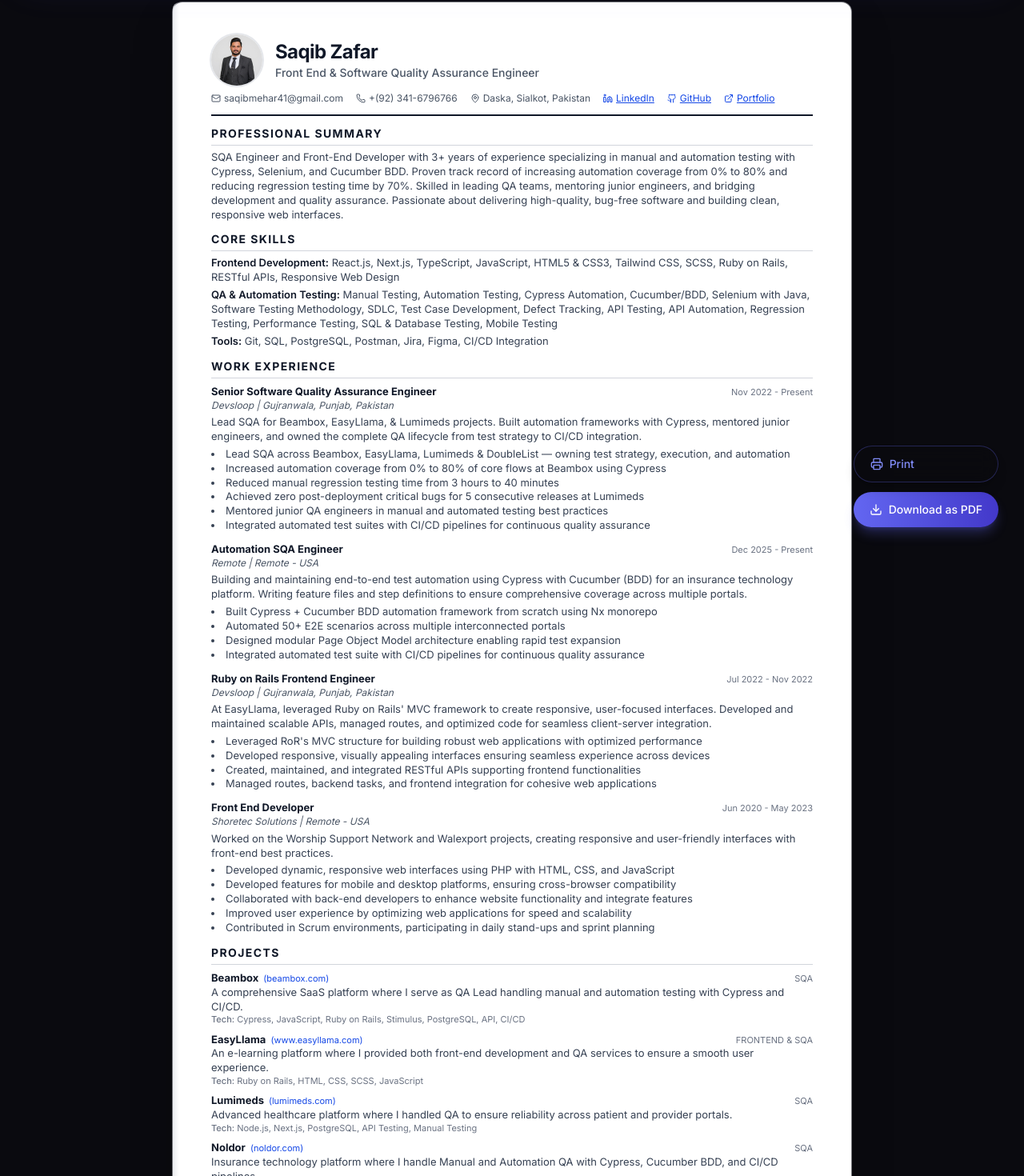
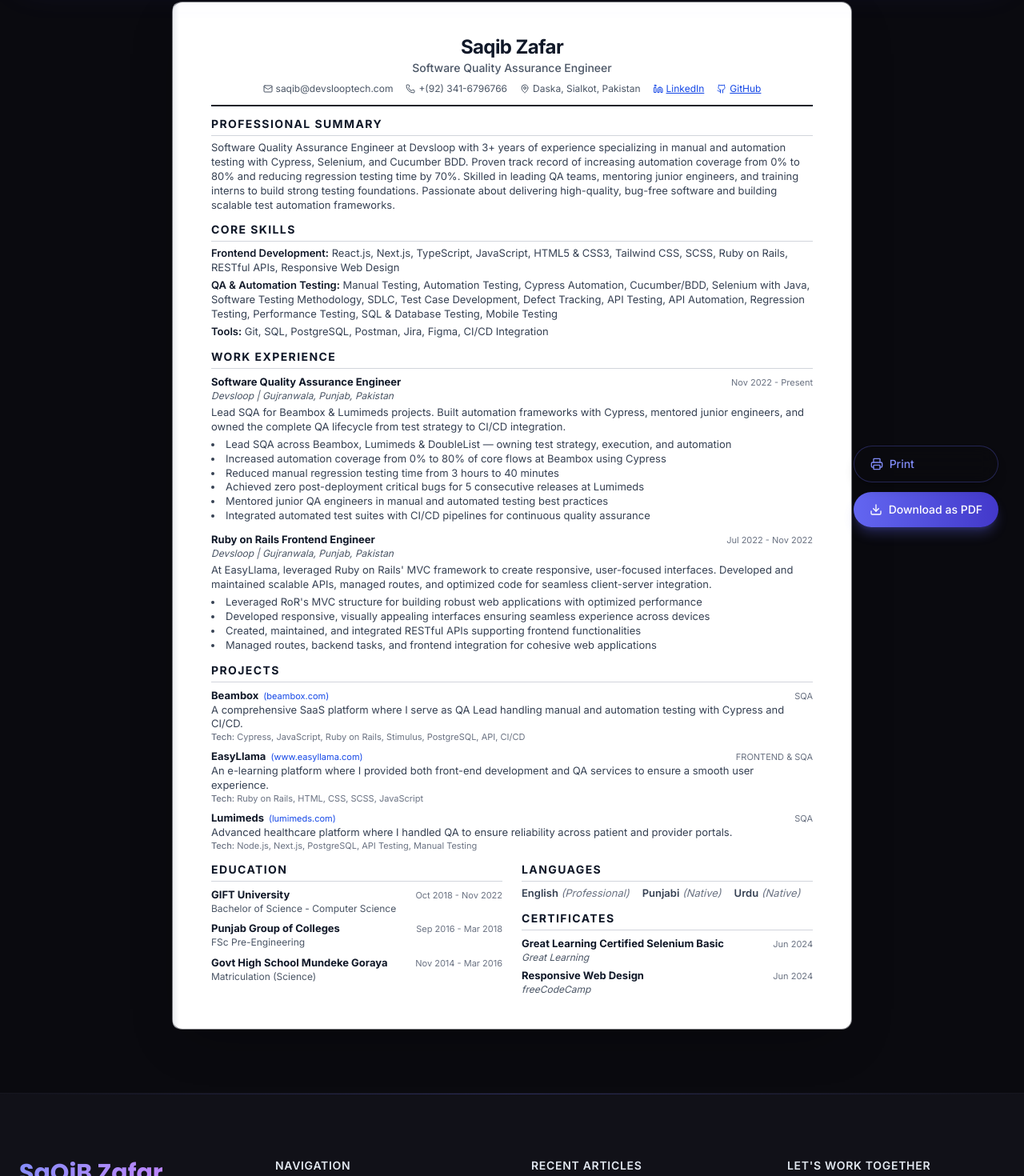
Before and after one commit to saqi21/saqib-portfolio, a Next.js app: page /resume in a window 1280 px wide. Shown: the part 109-1579 px from the top of the page at 80% size. Built offline with nearby package versions, Linux system fonts and the light colour scheme.

Commit message:
devsloop resume

```diff
--- a/app/resume/page.tsx
+++ b/app/resume/page.tsx
@@ -1,12 +1,10 @@
 import type { Metadata } from "next";
-import Image from "next/image";
 import {
   Mail,
   Phone,
   MapPin,
   Github,
   Linkedin,
-  ExternalLink,
 } from "lucide-react";
 import { personalInfo } from "@/data/personal";
 import {
@@ -16,7 +14,6 @@ import {
   languages,
 } from "@/data/experience";
 import { works } from "@/data/works";
-import { basePath } from "@/lib/constants";
 import PrintButton from "./PrintButton";
 
 export const metadata: Metadata = {
@@ -82,28 +79,17 @@ export default function ResumePage() {
           <div className="pointer-events-none absolute inset-y-0 left-0 w-2 rounded-l-xl bg-gradient-to-r from-gray-200/80 to-transparent print:hidden" />
 
           {/* Header */}
-          <header className="border-b-2 border-gray-900 pb-3">
-            <div className="flex items-center gap-4">
-              <Image
-                src={`${basePath}/images/profile-white-bg.png`}
-                alt="Saqib Zafar"
-                width={64}
-                height={64}
-                className="h-16 w-16 rounded-full object-cover ring-2 ring-gray-200"
-              />
-              <div>
+          <header className="border-b-2 border-gray-900 pb-3 text-center">
             <h1 className="text-2xl font-bold tracking-tight text-gray-900">
               Saqib Zafar
             </h1>
             <p className="text-sm font-medium text-gray-600">
               {personalInfo.title}
             </p>
-              </div>
-            </div>
-            <div className="mt-2 flex flex-wrap items-center gap-x-4 gap-y-0.5 text-xs text-gray-600">
+            <div className="mt-2 flex flex-wrap items-center justify-center gap-x-4 gap-y-0.5 text-xs text-gray-600">
               <span className="inline-flex items-center gap-1">
                 <Mail className="h-3 w-3" />
-                {personalInfo.email}
+                saqib@devslooptech.com
               </span>
               <span className="inline-flex items-center gap-1">
                 <Phone className="h-3 w-3" />
@@ -131,15 +117,6 @@ export default function ResumePage() {
                 <Github className="h-3 w-3" />
                 GitHub
               </a>
-              <a
-                href="https://saqi21.github.io/saqib-portfolio"
-                target="_blank"
-                rel="noopener noreferrer"
-                className="inline-flex items-center gap-1 text-blue-700 underline"
-              >
-                <ExternalLink className="h-3 w-3" />
-                Portfolio
-              </a>
             </div>
           </header>
 
@@ -149,14 +126,14 @@ export default function ResumePage() {
               Professional Summary
             </h2>
             <p className="mt-1.5 text-gray-700">
-              SQA Engineer and Front-End Developer with 3+ years of experience
-              specializing in manual and automation testing with Cypress, Selenium,
-              and Cucumber BDD. Proven track record of increasing automation
+              Software Quality Assurance Engineer at Devsloop with 3+ years of
+              experience specializing in manual and automation testing with Cypress,
+              Selenium, and Cucumber BDD. Proven track record of increasing automation
               coverage from 0% to 80% and reducing regression testing time by 70%.
-              Skilled in leading QA teams, mentoring junior engineers, and bridging
-              development and quality assurance. Passionate about delivering
-              high-quality, bug-free software and building clean, responsive web
-              interfaces.
+              Skilled in leading QA teams, mentoring junior engineers, and training
+              interns to build strong testing foundations. Passionate about delivering
+              high-quality, bug-free software and building scalable test automation
+              frameworks.
             </p>
           </section>
 
--- a/data/experience.ts
+++ b/data/experience.ts
@@ -2,34 +2,19 @@ import { Experience, Education, Certificate } from "@/types";
 
 export const experiences: Experience[] = [
   {
-    title: "Senior Software Quality Assurance Engineer",
+    title: "Software Quality Assurance Engineer",
     company: "Devsloop",
     period: "Nov 2022 - Present",
     location: "Gujranwala, Punjab, Pakistan",
     description:
-      "Lead SQA for Beambox, EasyLlama, & Lumimeds projects. Built automation frameworks with Cypress, mentored junior engineers, and owned the complete QA lifecycle from test strategy to CI/CD integration.",
+      "Lead SQA for Beambox & Lumimeds projects. Built automation frameworks with Cypress, mentored junior engineers, and owned the complete QA lifecycle from test strategy to CI/CD integration.",
     highlights: [
-      "Lead SQA across Beambox, EasyLlama, Lumimeds & DoubleList — owning test strategy, execution, and automation",
+      "Lead SQA across Beambox, Lumimeds & DoubleList — owning test strategy, execution, and automation",
       "Increased automation coverage from 0% to 80% of core flows at Beambox using Cypress",
       "Reduced manual regression testing time from 3 hours to 40 minutes",
       "Achieved zero post-deployment critical bugs for 5 consecutive releases at Lumimeds",
       "Mentored junior QA engineers in manual and automated testing best practices",
       "Integrated automated test suites with CI/CD pipelines for continuous quality assurance",
-    ],
-  },
-  {
-    title: "Automation SQA Engineer",
-    company: "Remote",
-    type: "Contract",
-    period: "Dec 2025 - Present",
-    location: "Remote - USA",
-    description:
-      "Building and maintaining end-to-end test automation using Cypress with Cucumber (BDD) for an insurance technology platform. Writing feature files and step definitions to ensure comprehensive coverage across multiple portals.",
-    highlights: [
-      "Built Cypress + Cucumber BDD automation framework from scratch using Nx monorepo",
-      "Automated 50+ E2E scenarios across multiple interconnected portals",
-      "Designed modular Page Object Model architecture enabling rapid test expansion",
-      "Integrated automated test suite with CI/CD pipelines for continuous quality assurance",
     ],
   },
   {
@@ -44,21 +29,6 @@ export const experiences: Experience[] = [
       "Developed responsive, visually appealing interfaces ensuring seamless experience across devices",
       "Created, maintained, and integrated RESTful APIs supporting frontend functionalities",
       "Managed routes, backend tasks, and frontend integration for cohesive web applications",
-    ],
-  },
-  {
-    title: "Front End Developer",
-    company: "Shoretec Solutions",
-    period: "Jun 2020 - May 2023",
-    location: "Remote - USA",
-    description:
-      "Worked on the Worship Support Network and Walexport projects, creating responsive and user-friendly interfaces with front-end best practices.",
-    highlights: [
-      "Developed dynamic, responsive web interfaces using PHP with HTML, CSS, and JavaScript",
-      "Developed features for mobile and desktop platforms, ensuring cross-browser compatibility",
-      "Collaborated with back-end developers to enhance website functionality and integrate features",
-      "Improved user experience by optimizing web applications for speed and scalability",
-      "Contributed in Scrum environments, participating in daily stand-ups and sprint planning",
     ],
   },
 ];
--- a/data/personal.ts
+++ b/data/personal.ts
@@ -2,7 +2,7 @@ import { PersonalInfo } from "@/types";
 
 export const personalInfo: PersonalInfo = {
   name: "SaQiB",
-  title: "Front End & Software Quality Assurance Engineer",
+  title: "Software Quality Assurance Engineer",
   email: "saqibmehar41@gmail.com",
   phone: "+(92) 341-6796766",
   address: "Daska, Sialkot, Pakistan",
--- a/data/works.ts
+++ b/data/works.ts
@@ -252,109 +252,4 @@ export const works: Work[] = [
       "Quality became a culture, not a checkbox",
     ],
   },
-  {
-    slug: "noldor",
-    name: "Noldor",
-    category: "sqa",
-    tagline:
-      "Insurance technology platform where I handle Manual and Automation QA with Cypress, Cucumber BDD, and CI/CD pipelines.",
-    logo: `${basePath}/images/projects/noldor.png`,
-    url: "https://noldor.com/",
-    technologies: [
-      "Cypress",
-      "Cucumber/Gherkin",
-      "JavaScript",
-      "Ruby on Rails",
-      "Stimulus",
-      "PostgreSQL",
-      "API",
-      "CI/CD",
-    ],
-    featured: true,
-    hasCaseStudy: true,
-    summary:
-      "Noldor is an insurance technology platform offering data management, schema mapping, and carrier portal solutions. As the Automation SQA Engineer, I own the complete E2E test automation suite built with Cypress and Cucumber (BDD) across multiple applications — Valinor QA, Carrier QA, and Data Client.",
-    detailedSummary:
-      "The QA monorepo is managed with Nx and follows the Page Object Model pattern. Feature files define scenarios in Gherkin, step definitions implement the logic, and page objects encapsulate UI interactions — ensuring maintainable, scalable, and readable tests.",
-    problem:
-      "Noldor's multi-portal insurance platform — spanning data uploads, schema configurations, reference tables, validation sets, and carrier workflows — required thorough regression testing across interconnected modules. Manual testing could not keep pace with rapid feature development.",
-    solution:
-      "Built a comprehensive Cypress + Cucumber BDD automation framework from scratch using an Nx monorepo structure. Designed modular page objects, reusable step definitions, and Gherkin feature files covering login, navigation, data uploads (CSV/XLS), schemas, reference tables, validation sets, output configs, and carrier-specific flows.",
-    role: "Automation Software Quality Assurance Engineer",
-    results: [
-      "Automated 50+ E2E scenarios across Valinor, Carrier, and Data Client portals",
-      "Established BDD workflow with Gherkin feature files for clear stakeholder communication",
-      "Reduced manual regression testing time significantly through comprehensive automation",
-      "Built reusable Page Object Model architecture enabling rapid test expansion",
-      "Integrated automated test suite with CI/CD pipelines for continuous quality assurance",
-    ],
-    challenges: [
-      "Coordinating test automation across multiple interconnected portals (Valinor, Carrier, Data Client) with shared dependencies",
-      "Handling complex data upload workflows involving CSV, XLS, and JSON formats with validation",
-      "Managing environment-specific credentials pulled from Terraform state for secure test execution",
-    ],
-    techStackDetails: [
-      {
-        category: "Testing",
-        tools: ["Cypress 15", "Cucumber/Gherkin", "cypress-real-events"],
-      },
-      {
-        category: "Build & Tooling",
-        tools: ["Nx Monorepo", "TypeScript", "esbuild", "ESLint", "Prettier"],
-      },
-      {
-        category: "Patterns",
-        tools: ["Page Object Model", "BDD", "Step Definitions", "Custom Commands"],
-      },
-    ],
-    keyContributions: [
-      {
-        title: "Multi-Portal Automation Architecture",
-        description:
-          "Designed an Nx monorepo structure housing separate Cypress projects for Valinor QA, Carrier QA, and Data Client — each with isolated configs, shared utilities, and independent execution.",
-      },
-      {
-        title: "Cucumber BDD Integration",
-        description:
-          "Implemented Cucumber preprocessor with Gherkin feature files, enabling non-technical stakeholders to understand test scenarios while maintaining developer-friendly step definitions.",
-        highlights: [
-          "Feature files covering login, navigation, data uploads, schemas, mappings, and validations",
-          "Step definitions organized by domain for maintainability",
-          "Fixtures for structured test data management",
-        ],
-      },
-      {
-        title: "Page Object Model Implementation",
-        description:
-          "Built a clean POM architecture encapsulating all UI interactions into dedicated page objects, reducing duplication and simplifying test maintenance across portals.",
-      },
-    ],
-    keyTakeaways: [
-      "BDD with Cucumber bridges the communication gap between QA, developers, and business stakeholders",
-      "Nx monorepo structure scales well for multi-application test suites with shared tooling",
-      "Page Object Model is essential for maintainable automation in complex, multi-portal platforms",
-    ],
-  },
-  {
-    slug: "worship-support-network",
-    name: "Worship Support Network",
-    category: "frontend-sqa",
-    tagline: "A community platform for worship support and resources.",
-    logo: `${basePath}/images/projects/WSN_logo.png`,
-    url: "https://worshipsn.com/",
-    technologies: ["PHP", "SQL", "JavaScript", "HTML", "CSS", "SCSS"],
-    featured: false,
-    hasCaseStudy: false,
-  },
-  {
-    slug: "walexport",
-    name: "Walexport",
-    category: "frontend-sqa",
-    tagline: "An export management platform with comprehensive features.",
-    logo: `${basePath}/images/projects/logo-walexport.png`,
-    url: "https://www.walexport.fr/",
-    technologies: ["PHP", "SQL", "JavaScript", "HTML", "CSS", "SCSS"],
-    featured: false,
-    hasCaseStudy: false,
-  },
 ];
--- a/lib/generateResumePdf.ts
+++ b/lib/generateResumePdf.ts
@@ -6,7 +6,6 @@ import {
   languages,
 } from "@/data/experience";
 import { works } from "@/data/works";
-import { basePath } from "@/lib/constants";
 
 const skillCategories = [
   {
@@ -36,7 +35,6 @@ function escapeHtml(str: string) {
 }
 
 function buildResumeHtml(): string {
-  const profileSrc = `${window.location.origin}${basePath}/images/profile-white-bg.png`;
 
   const experiencesHtml = experiences
     .map((exp) => {
@@ -117,27 +115,21 @@ function buildResumeHtml(): string {
 
   return `
     <div id="resume-pdf-content" style="color:#111827;background:#ffffff;padding:0 20px 20px;max-width:780px;margin:0 auto;font-size:12px;line-height:1.5;font-family:system-ui,-apple-system,'Segoe UI',sans-serif;">
-      <header style="border-bottom:2px solid #111827;padding-bottom:10px;">
-        <div style="display:flex;align-items:center;gap:16px;">
-          <img src="${profileSrc}" alt="Saqib Zafar" style="border-radius:9999px;width:52px;height:52px;object-fit:cover;" crossorigin="anonymous" />
-          <div>
-            <h1 style="font-size:1.5rem;font-weight:700;letter-spacing:-0.025em;color:#111827;margin:0;">Saqib Zafar</h1>
-            <p style="font-size:14px;font-weight:500;color:#4b5563;margin:0;">${escapeHtml(personalInfo.title)}</p>
-          </div>
-        </div>
-        <div style="margin-top:8px;display:flex;flex-wrap:wrap;align-items:center;column-gap:16px;row-gap:2px;font-size:12px;color:#4b5563;">
-          <span>${escapeHtml(personalInfo.email)}</span>
+      <header style="border-bottom:2px solid #111827;padding-bottom:10px;text-align:center;">
+        <h1 style="font-size:1.5rem;font-weight:700;letter-spacing:-0.025em;color:#111827;margin:0;">Saqib Zafar</h1>
+        <p style="font-size:14px;font-weight:500;color:#4b5563;margin:0;">${escapeHtml(personalInfo.title)}</p>
+        <div style="margin-top:8px;display:flex;flex-wrap:wrap;align-items:center;justify-content:center;column-gap:16px;row-gap:2px;font-size:12px;color:#4b5563;">
+          <span>saqib@devslooptech.com</span>
           <span>${escapeHtml(personalInfo.phone)}</span>
           <span>${escapeHtml(personalInfo.address)}</span>
           <a href="https://www.linkedin.com/in/saqib-zafar-6966a7225/" style="color:#1d4ed8;text-decoration:underline;">LinkedIn</a>
           <a href="https://github.com/saqi21" style="color:#1d4ed8;text-decoration:underline;">GitHub</a>
-          <a href="https://saqi21.github.io/saqib-portfolio" style="color:#1d4ed8;text-decoration:underline;">Portfolio</a>
         </div>
       </header>
 
       <section style="margin-top:10px;">
         <h2 style="font-size:13px;font-weight:700;text-transform:uppercase;letter-spacing:0.1em;color:#111827;border-bottom:1px solid #d1d5db;padding-bottom:4px;margin-bottom:6px;">Professional Summary</h2>
-        <p style="font-size:12px;line-height:1.5;color:#374151;">SQA Engineer and Front-End Developer with 3+ years of experience specializing in manual and automation testing with Cypress, Selenium, and Cucumber BDD. Proven track record of increasing automation coverage from 0% to 80% and reducing regression testing time by 70%. Skilled in leading QA teams, mentoring junior engineers, and bridging development and quality assurance. Passionate about delivering high-quality, bug-free software and building clean, responsive web interfaces.</p>
+        <p style="font-size:12px;line-height:1.5;color:#374151;">Software Quality Assurance Engineer at Devsloop with 3+ years of experience specializing in manual and automation testing with Cypress, Selenium, and Cucumber BDD. Proven track record of increasing automation coverage from 0% to 80% and reducing regression testing time by 70%. Skilled in leading QA teams, mentoring junior engineers, and training interns to build strong testing foundations. Passionate about delivering high-quality, bug-free software and building scalable test automation frameworks.</p>
       </section>
 
       <section style="margin-top:10px;">
```
Lines whose indentation alone changed are shown as unchanged.
